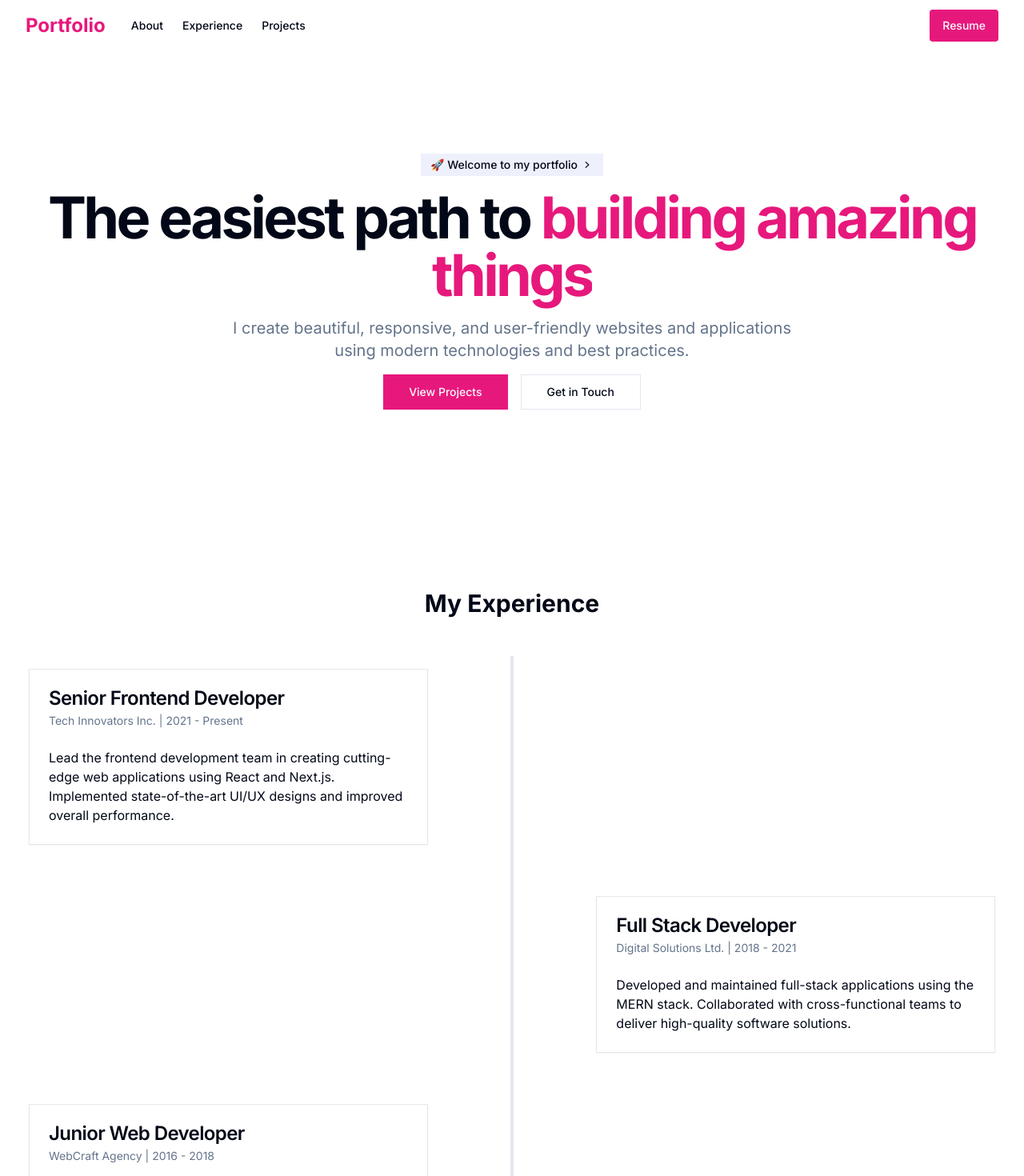
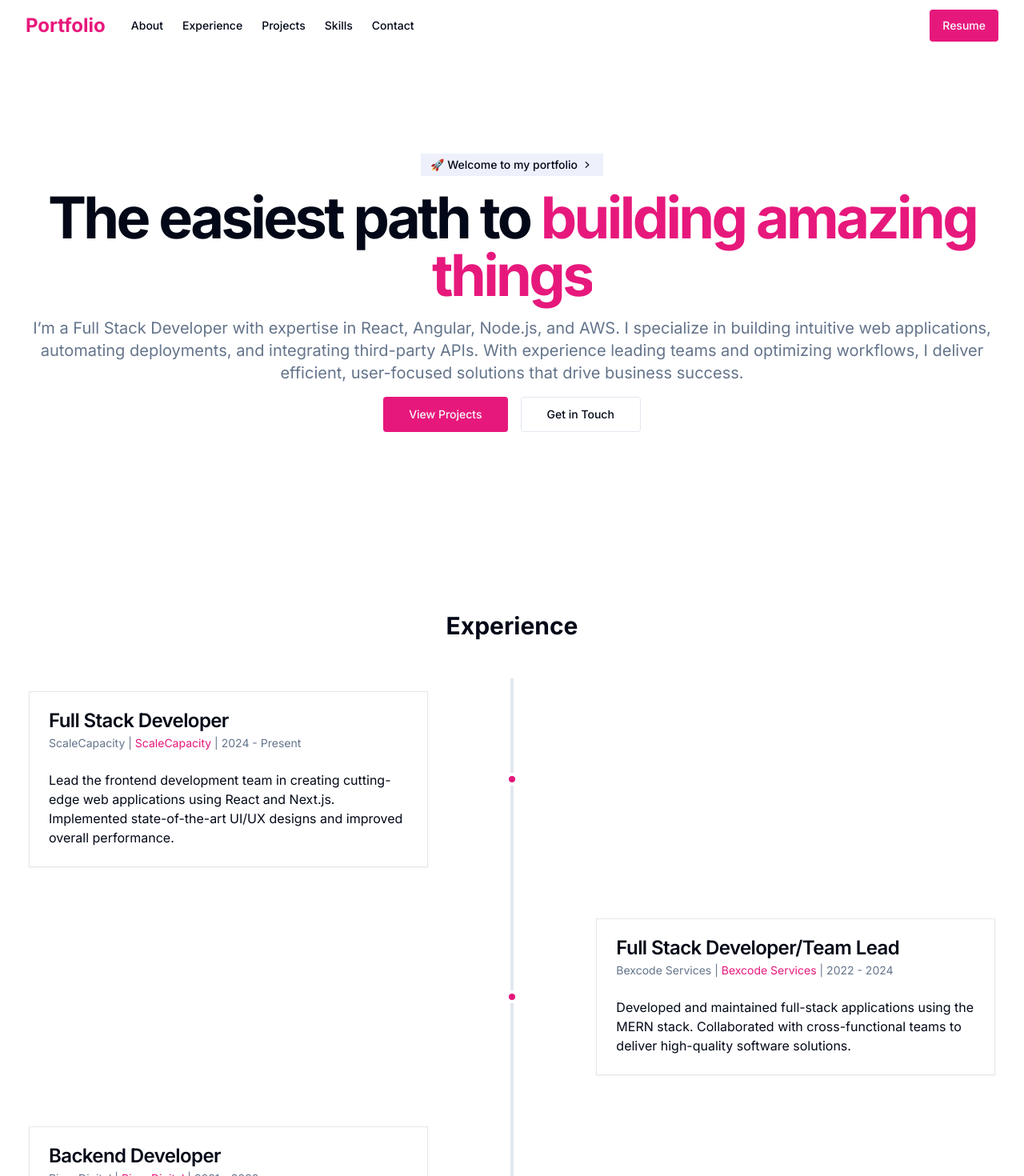
Before and after one commit to DwijVirani/portfolio-next, a Next.js app: page / in a window 1280 px wide. Shown: the top 1470 px of the page at 80% size. Built offline with nearby package versions, Linux system fonts and the light colour scheme.

Commit message:
Enhance homepage layout by adding Skills and Contact sections; update Experience component with new roles and company links; improve Hero component description and button functionality; refine navigation links for smooth scrolling; enhance Card component with variant support.

```diff
--- a/src/app/page.tsx
+++ b/src/app/page.tsx
@@ -2,6 +2,8 @@ import { Nav } from "@/components/nav"
 import { Hero } from "@/components/hero"
 import { Projects } from "@/components/projects"
 import { Experience } from "@/components/experience"
+import { Contact } from "@/components/contact"
+import { Skills } from "@/components/skills"
 
 export default function Home() {
   return (
@@ -11,6 +13,8 @@ export default function Home() {
         <Hero />
         <Experience />
         <Projects />
+        <Skills />
+        <Contact />
       </main>
     </div>
   )
--- /dev/null
+++ b/src/components/contact.tsx
@@ -0,0 +1,47 @@
+import { Phone, Mail } from 'lucide-react'
+import { Card, CardContent, CardDescription, CardHeader, CardTitle } from "@/components/ui/card"
+
+export function Contact() {
+  return (
+    <section id="contact" className="py-24">
+      <div className="container">
+        <div className="flex flex-col items-center justify-center gap-4 text-center mb-12">
+          <h2 className="text-3xl font-bold tracking-tighter sm:text-4xl md:text-5xl">Get in Touch</h2>
+          <p className="max-w-[700px] text-muted-foreground md:text-xl">
+            Feel free to reach out for collaborations or just a friendly hello
+          </p>
+        </div>
+        <div className="grid gap-6 md:grid-cols-2">
+          <Card className="flex flex-col overflow-hidden">
+            <CardHeader>
+              <CardTitle className="flex items-center gap-2 text-2xl">
+                <Phone className="h-6 w-6" />
+                Phone
+              </CardTitle>
+              <CardDescription>Give me a call</CardDescription>
+            </CardHeader>
+            <CardContent className="flex-grow flex items-center justify-center">
+              <a href="tel:+12269989245" className="text-3xl font-bold hover:text-pink-600 transition-colors">
+                +1 (226) 998-9245
+              </a>
+            </CardContent>
+          </Card>
+          <Card className="flex flex-col overflow-hidden">
+            <CardHeader>
+              <CardTitle className="flex items-center gap-2 text-2xl">
+                <Mail className="h-6 w-6" />
+                Email
+              </CardTitle>
+              <CardDescription>Send me an email</CardDescription>
+            </CardHeader>
+            <CardContent className="flex-grow flex items-center justify-center">
+              <a href="mailto:dwijvirani23@gmail.com" className="text-3xl font-bold hover:text-pink-600 transition-colors">
+                dwijvirani23@gmail.com
+              </a>
+            </CardContent>
+          </Card>
+        </div>
+      </div>
+    </section>
+  )
+}
--- a/src/components/experience.tsx
+++ b/src/components/experience.tsx
@@ -2,22 +2,25 @@ import { Card, CardContent, CardHeader, CardTitle } from "@/components/ui/card"
 
 const experiences = [
   {
-    title: "Senior Frontend Developer",
-    company: "Tech Innovators Inc.",
-    period: "2021 - Present",
+    title: "Full Stack Developer",
+    company: "ScaleCapacity",
+    companyUrl: "https://www.scalecapacity.com/",
+    period: "2024 - Present",
     description: "Lead the frontend development team in creating cutting-edge web applications using React and Next.js. Implemented state-of-the-art UI/UX designs and improved overall performance."
   },
   {
-    title: "Full Stack Developer",
-    company: "Digital Solutions Ltd.",
-    period: "2018 - 2021",
+    title: "Full Stack Developer/Team Lead",
+    company: "Bexcode Services",
+    companyUrl: "https://bexcodeservices.com/",
+    period: "2022 - 2024",
     description: "Developed and maintained full-stack applications using the MERN stack. Collaborated with cross-functional teams to deliver high-quality software solutions."
   },
   {
-    title: "Junior Web Developer",
-    company: "WebCraft Agency",
-    period: "2016 - 2018",
-    description: "Started my career working on various client projects, focusing on responsive web design and basic JavaScript interactivity."
+    title: "Backend Developer",
+    company: "Pixer Digital",
+    companyUrl: "https://pixer.io/",
+    period: "2021 - 2022",
+    description: "Enhanced ERP software by integrating APIs, automating GST reporting, and designing a scheduling interface, improving efficiency and user experience for business operations."
   }
 ]
 
@@ -25,7 +28,7 @@ export function Experience() {
   return (
     <section id="experience" className="py-24">
       <div className="container">
-        <h2 className="text-3xl font-bold text-center mb-12">My Experience</h2>
+        <h2 className="text-3xl font-bold text-center mb-12">Experience</h2>
         <div className="relative">
           {/* Timeline line */}
           <div className="absolute left-1/2 transform -translate-x-1/2 w-1 h-full bg-border" />
@@ -39,13 +42,15 @@ export function Experience() {
                 <Card>
                   <CardHeader>
                     <CardTitle>{exp.title}</CardTitle>
-                    <p className="text-sm text-muted-foreground">{exp.company} | {exp.period}</p>
+                    <p className="text-sm text-muted-foreground">{exp.company} | <a href={exp.companyUrl} target="_blank" rel="noopener noreferrer" className="text-primary hover:underline">{exp.company}</a> | {exp.period}</p>
                   </CardHeader>
                   <CardContent>
                     <p>{exp.description}</p>
                   </CardContent>
                 </Card>
               </div>
+              {/* Timeline dot */}
+              <div className="absolute left-1/2 transform -translate-x-1/2 w-4 h-4 bg-primary rounded-full border-4 border-background" />
             </div>
           ))}
         </div>
--- a/src/components/hero.tsx
+++ b/src/components/hero.tsx
@@ -1,3 +1,4 @@
+'use client'
 import { Button } from "@/components/ui/button"
 
 export function Hero() {
@@ -24,13 +25,27 @@ export function Hero() {
           building amazing things
         </span>
       </h1>
-      <p className="max-w-[700px] text-muted-foreground md:text-xl">
-        I create beautiful, responsive, and user-friendly websites and applications
-        using modern technologies and best practices.
+      <p className="text-muted-foreground md:text-xl">
+        I’m a Full Stack Developer with expertise in React, Angular, Node.js, and AWS. I specialize in building intuitive web applications, automating deployments, and integrating third-party APIs. With experience leading teams and optimizing workflows, I deliver efficient, user-focused solutions that drive business success.
       </p>
       <div className="flex gap-4">
-        <Button size="lg">View Projects</Button>
-        <Button size="lg" variant="outline">Get in Touch</Button>
+        <Button
+          size="lg"
+          className="rounded"
+          onClick={() => {
+            document.querySelector('#projects')?.scrollIntoView({ behavior: 'smooth' })
+          }}>
+          View Projects
+        </Button>
+        <Button
+          size="lg"
+          className="rounded"
+          variant="outline"
+          onClick={() => {
+            document.querySelector('#contact')?.scrollIntoView({ behavior: 'smooth' })
+          }}>
+          Get in Touch
+        </Button>
       </div>
     </section>
   )
--- a/src/components/nav.tsx
+++ b/src/components/nav.tsx
@@ -25,8 +25,25 @@ export function Nav() {
     return () => window.removeEventListener('scroll', handleScroll)
   }, [])
 
-  const openResume = () => {
-    window.open('/resume.pdf', '_blank')
+  const openResume = async () => {
+    try {
+      // Download the file
+      const response = await fetch('https://drive.google.com/file/d/1hfgXbVBhRzRYPbYCn9AAYibggaNTG5dj/view?usp=sharing');
+      const blob = await response.blob();
+
+      // Create local URL for the file
+      const url = window.URL.createObjectURL(blob);
+
+      // Open in new window
+      window.open(url, '_blank');
+
+      // Clean up by revoking the URL after a delay
+      setTimeout(() => {
+        window.URL.revokeObjectURL(url);
+      }, 100);
+    } catch (error) {
+      console.error('Error opening resume:', error);
+    }
   }
 
   return (
@@ -37,14 +54,50 @@ export function Nav() {
             Portfolio
           </Link>
           <nav className="hidden md:flex gap-6">
-            <Link href="#about" className="text-sm font-medium hover:text-primary">
+            <Link
+              href="#about"
+              className="text-sm font-medium hover:text-primary"
+              onClick={(e) => {
+                e.preventDefault()
+                document.querySelector('#')?.scrollIntoView({ behavior: 'smooth' })
+              }}>
               About
             </Link>
-            <Link href="#experience" className="text-sm font-medium hover:text-primary">
+            <Link
+              href="#experience"
+              className="text-sm font-medium hover:text-primary"
+              onClick={(e) => {
+                e.preventDefault()
+                document.querySelector('#experience')?.scrollIntoView({ behavior: 'smooth' })
+              }}>
               Experience
             </Link>
-            <Link href="#projects" className="text-sm font-medium hover:text-primary">
+            <Link
+              href="#projects"
+              className="text-sm font-medium hover:text-primary"
+              onClick={(e) => {
+                e.preventDefault()
+                document.querySelector('#projects')?.scrollIntoView({ behavior: 'smooth' })
+              }}>
               Projects
+            </Link>
+            <Link
+              href="#skills"
+              className="text-sm font-medium hover:text-primary"
+              onClick={(e) => {
+                e.preventDefault()
+                document.querySelector('#skills')?.scrollIntoView({ behavior: 'smooth' })
+              }}>
+              Skills
+            </Link>
+            <Link
+              href="#contact"
+              className="text-sm font-medium hover:text-primary"
+              onClick={(e) => {
+                e.preventDefault()
+                document.querySelector('#contact')?.scrollIntoView({ behavior: 'smooth' })
+              }}>
+              Contact
             </Link>
           </nav>
         </div>
--- a/src/components/projects.tsx
+++ b/src/components/projects.tsx
@@ -35,7 +35,7 @@ export function Projects() {
     <section id="projects" className="py-24">
       <div className="container">
         <div className="flex flex-col items-center justify-center gap-4 text-center mb-12">
-          <h2 className="text-3xl font-bold tracking-tighter sm:text-4xl md:text-5xl">My Projects</h2>
+          <h2 className="text-3xl font-bold tracking-tighter sm:text-4xl md:text-5xl">Projects</h2>
           <p className="max-w-[700px] text-muted-foreground md:text-xl">
             Explore a collection of my recent work, showcasing my skills in web and mobile development.
           </p>
--- /dev/null
+++ b/src/components/skills.tsx
@@ -0,0 +1,58 @@
+import { Card, CardContent, CardHeader, CardTitle } from "@/components/ui/card"
+import { Badge } from "@/components/ui/badge"
+
+const skillCategories = [
+  {
+    title: "Backend",
+    skills: ["Node.js", "Typescript", "Python", "Express.js", "GraphQL", "Kotlin", "Swift"]
+  },
+  {
+    title: "Frontend",
+    skills: ["Javascript", "Angular", "React.js", "Next.js", "Typescript"]
+  },
+  {
+    title: "Database",
+    skills: ["MongoDB", "PostgreSQL", "DynamoDB", "Redis", "Firebase Firestore"]
+  },
+  {
+    title: "DevOps",
+    skills: ["AWS", "CI/CD", "Jenkins", "Gitlab", "MS Azure"]
+  },
+  {
+    title: "Tools & Methodologies",
+    skills: ["Agile", "Git", "GitHub", "Azure"]
+  }
+]
+
+export function Skills() {
+  return (
+    <section id="skills" className="py-24">
+      <div className="container">
+        <div className="flex flex-col items-center justify-center gap-4 text-center mb-12">
+          <h2 className="text-3xl font-bold tracking-tighter sm:text-4xl md:text-5xl">Skills</h2>
+          <p className="max-w-[700px] text-muted-foreground md:text-xl">
+            A comprehensive overview of my technical expertise and proficiencies
+          </p>
+        </div>
+        <div className="grid gap-6 md:grid-cols-2 lg:grid-cols-3">
+          {skillCategories.map((category, index) => (
+            <Card key={index} className="flex flex-col overflow-hidden">
+              <CardHeader>
+                <CardTitle className="text-2xl">{category.title}</CardTitle>
+              </CardHeader>
+              <CardContent className="flex-grow">
+                <div className="flex flex-wrap gap-2">
+                  {category.skills.map((skill, skillIndex) => (
+                    <Badge key={skillIndex} variant="default">
+                      {skill}
+                    </Badge>
+                  ))}
+                </div>
+              </CardContent>
+            </Card>
+          ))}
+        </div>
+      </div>
+    </section>
+  )
+}
--- a/src/components/ui/card.tsx
+++ b/src/components/ui/card.tsx
@@ -1,20 +1,38 @@
 import * as React from "react"
+import { cva, type VariantProps } from "class-variance-authority"
 
 import { cn } from "@/lib/utils"
 
-const Card = React.forwardRef<
-  HTMLDivElement,
-  React.HTMLAttributes<HTMLDivElement>
->(({ className, ...props }, ref) => (
-  <div
-    ref={ref}
-    className={cn(
-      "rounded-lg border bg-card text-card-foreground shadow-sm",
-      className
-    )}
-    {...props}
-  />
-))
+const cardVariants = cva(
+  "rounded-lg border bg-card text-card-foreground shadow-sm",
+  {
+    variants: {
+      variant: {
+        default: "bg-background",
+        secondary: "bg-secondary text-secondary-foreground",
+        muted: "bg-muted",
+        primary: "bg-primary text-primary-foreground",
+      },
+    },
+    defaultVariants: {
+      variant: "default",
+    },
+  }
+)
+
+export interface CardProps
+  extends React.HTMLAttributes<HTMLDivElement>,
+    VariantProps<typeof cardVariants> {}
+
+const Card = React.forwardRef<HTMLDivElement, CardProps>(
+  ({ className, variant, ...props }, ref) => (
+    <div
+      ref={ref}
+      className={cn(cardVariants({ variant }), className)}
+      {...props}
+    />
+  )
+)
 Card.displayName = "Card"
 
 const CardHeader = React.forwardRef<
@@ -30,10 +48,10 @@ const CardHeader = React.forwardRef<
 CardHeader.displayName = "CardHeader"
 
 const CardTitle = React.forwardRef<
-  HTMLDivElement,
-  React.HTMLAttributes<HTMLDivElement>
+  HTMLParagraphElement,
+  React.HTMLAttributes<HTMLHeadingElement>
 >(({ className, ...props }, ref) => (
-  <div
+  <h3
     ref={ref}
     className={cn(
       "text-2xl font-semibold leading-none tracking-tight",
@@ -45,10 +63,10 @@ const CardTitle = React.forwardRef<
 CardTitle.displayName = "CardTitle"
 
 const CardDescription = React.forwardRef<
-  HTMLDivElement,
-  React.HTMLAttributes<HTMLDivElement>
+  HTMLParagraphElement,
+  React.HTMLAttributes<HTMLParagraphElement>
 >(({ className, ...props }, ref) => (
-  <div
+  <p
     ref={ref}
     className={cn("text-sm text-muted-foreground", className)}
     {...props}
```
